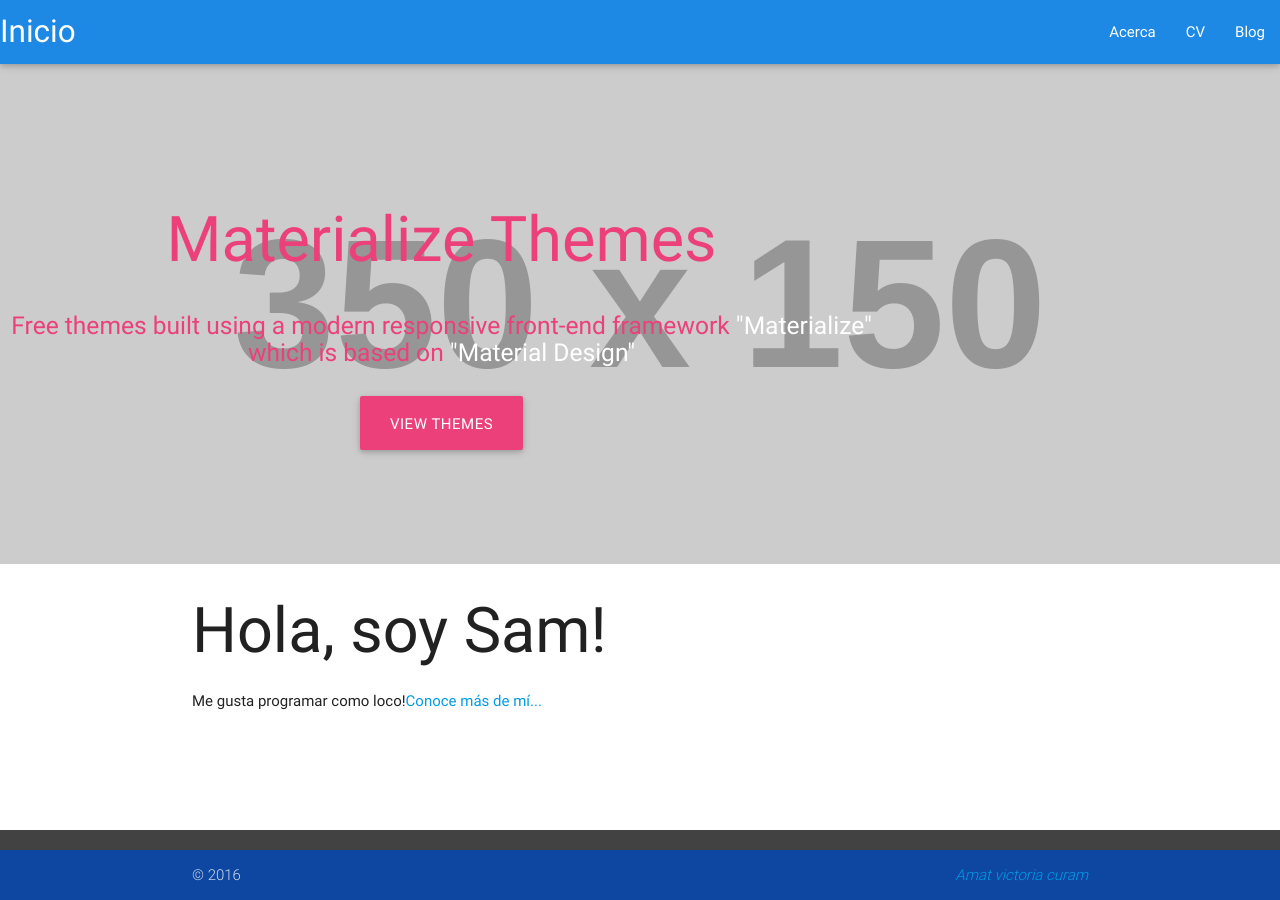
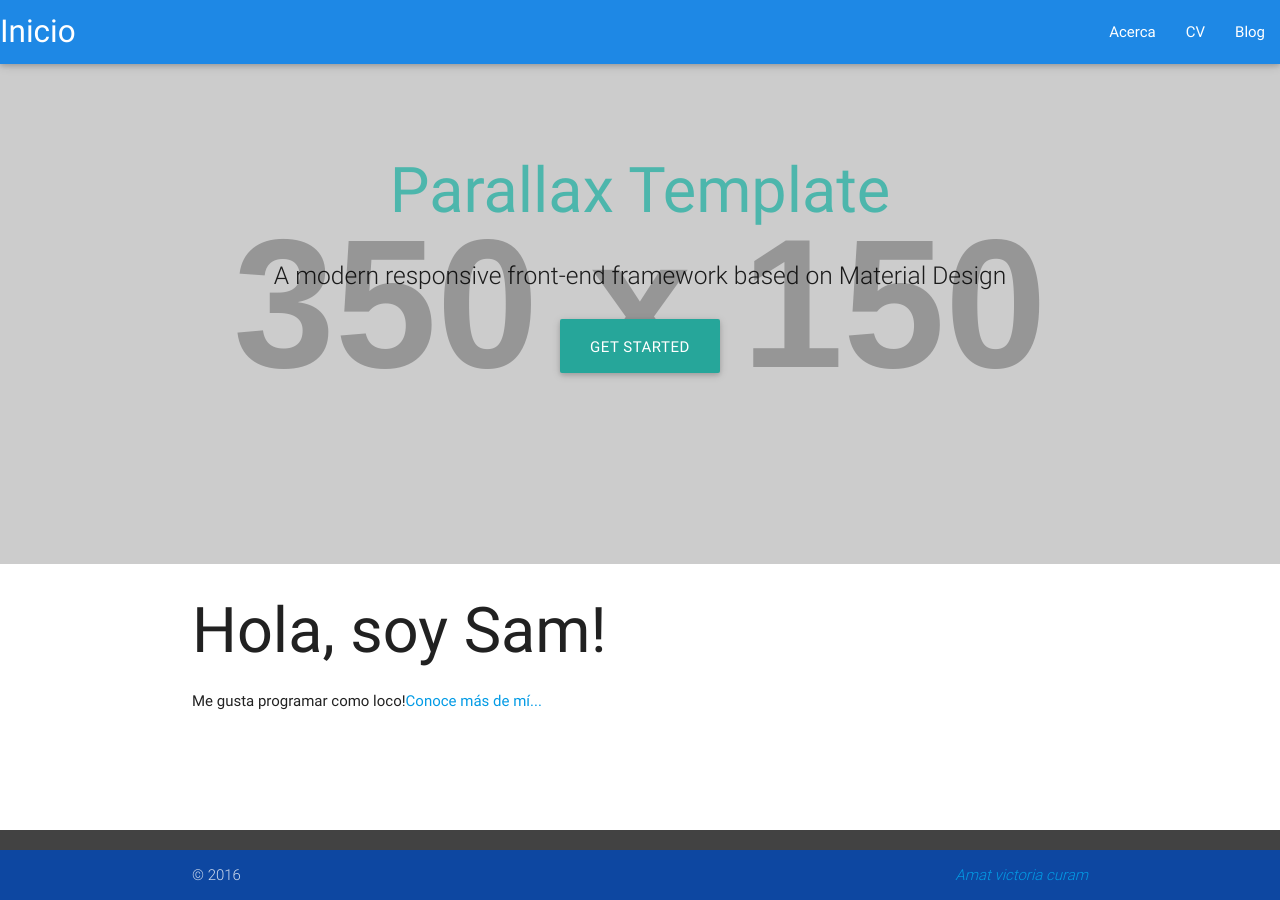
Before and after one commit to const3/const3.github.io, a Jekyll site: the page built from index.html, in a window 1280 px wide. Built offline with Jekyll 4.4.1, drawn with Linux system fonts in a browser that asks for light colours; nearby versions of some CDN libraries.

Commit message:
Update default.html

```diff
--- a/_layouts/default.html
+++ b/_layouts/default.html
@@ -31,25 +31,24 @@
       </nav>
     </header>
       <main>
-        <div id="index-banner" class="parallax-container valign-wrapper">
+        <div id="index-banner" class="parallax-container">
     <div class="section no-pad-bot">
-      <div class="valign">
+      <div class="container">
         <br><br>
-        <h1 class="header center titleFont" style="color: #ec407a ">Materialize Themes</h1>
+        <h1 class="header center teal-text text-lighten-2">Parallax Template</h1>
         <div class="row center">
-          <h5 class="header col s12 subTitleFont" style="color: #ec407a">Free themes built using a modern responsive front-end framework <a target="_blank" style="color: white;" href="http://materializecss.com/">
-          	"Materialize"</a> <br>which is based on
-          	<a style="color: white;" href="http://www.google.com/design/spec/material-design/introduction.html">"Material Design"</a> </h5>
+          <h5 class="header col s12 light">A modern responsive front-end framework based on Material Design</h5>
         </div>
         <div class="row center">
-          <a href="#themes" class="btn-large waves-effect waves-light head-link" style="background-color: #ec407a">View themes</a>
+          <a href="http://materializecss.com/getting-started.html" id="download-button" class="btn-large waves-effect waves-light teal lighten-1">Get Started</a>
         </div>
         <br><br>
 
       </div>
     </div>
-    <div class="parallax"><img src="http://placehold.it/350x150"></div>
+    <div class="parallax"><img src="http://placehold.it/350x150" alt="Unsplashed background img 1" style="display: block; transform: translate3d(-50%, 148px, 0px);"></div>
   </div>
+
         {{ content }}
       </main>
 
```
